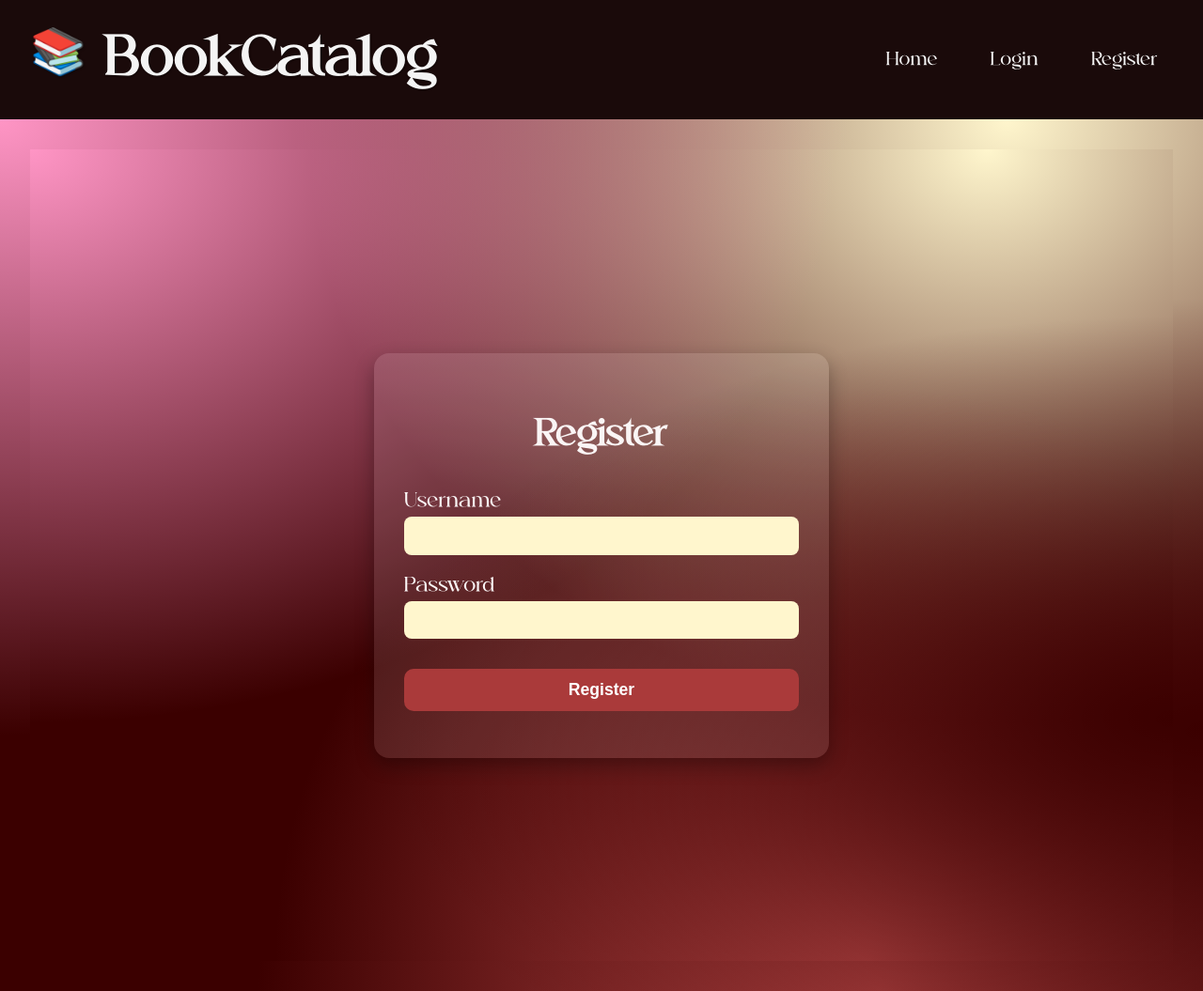
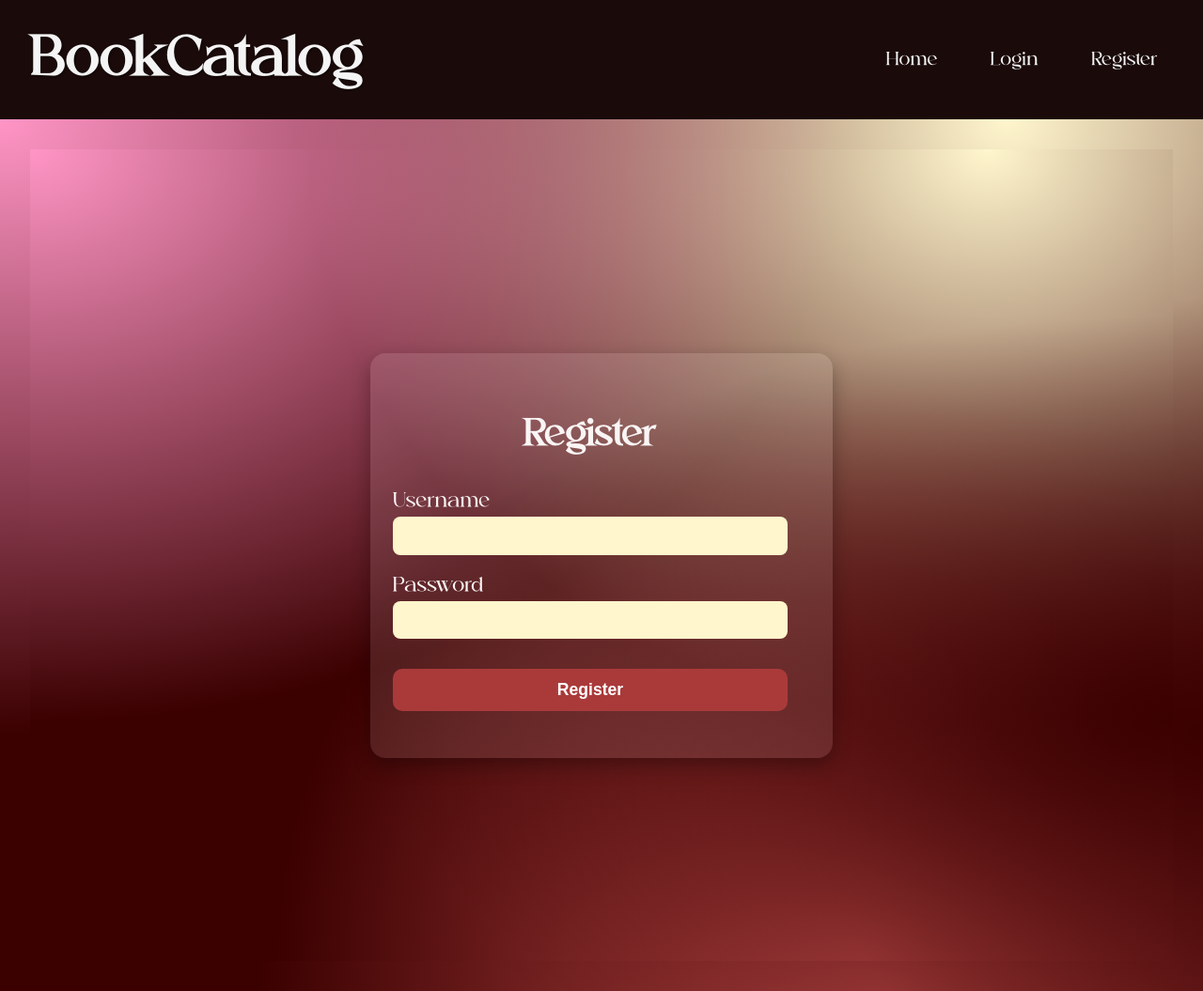
Before and after one commit to vansh-09/Book-Catalouge, a Flask app: page /register in a window 1280 px wide. Shown: the whole page at 94% size. Run offline with Flask 3, Linux system fonts and the light colour scheme.

Commit message:
final changes

```diff
--- a/app.py
+++ b/app.py
@@ -74,8 +74,8 @@ def register():
             flash("Username already exists. Try logging in.", "error")
             return redirect(url_for("register"))
 
-        hashed_pw = bcrypt.generate_password_hash(password).decode("utf-8")
-        users_collection.insert_one({"username": username, "password": hashed_pw})
+        hashed_pw = bcrypt.generate_password_hash("testpass").decode("utf-8")
+        users_collection.insert_one({"username": "testuser", "password": hashed_pw})
         flash("Account created successfully!", "success")
         return redirect(url_for("login"))
 
--- a/static/css/style.css
+++ b/static/css/style.css
@@ -126,7 +126,10 @@ body {
 
 .auth-box {
   background-color: rgba(255, 255, 255, 0.1);
-  padding: 2rem;
+  padding-top: 2rem;
+  padding-bottom: 2rem;
+  padding-left: 1.5rem;
+  padding-right: 3rem;
   border-radius: 16px;
   box-shadow: 0 8px 20px rgba(0, 0, 0, 0.3);
   color: #faf5f5;
@@ -170,7 +173,11 @@ body {
 .auth-box button:hover {
   background-color: #902c2c;
 }
-
+.auth-box form button {
+  display: block;
+  justify-content: center;
+  align-items: center;
+}
 .flash-message {
   padding: 12px 16px;
   border-radius: 8px;
@@ -308,7 +315,7 @@ body {
 
 .book-grid {
   display: grid;
-  grid-template-columns: repeat(auto-fit, minmax(280px, 1fr));
+  grid-template-columns: repeat(auto-fill, minmax(250px, 1fr));
   gap: 2rem;
   justify-content: center;
 }
--- a/templates/base.html
+++ b/templates/base.html
@@ -2,23 +2,33 @@
   <meta charset="UTF-8" />
   <meta name="viewport" content="width=device-width, initial-scale=1.0" />
   <title>{{ title if title else "Book Catalog App" }}</title>
-  <link rel="stylesheet" href="{{ url_for('static', filename='css/style.css') }}" />
-  <link rel="icon" href="{{ url_for('static', filename='favicon.ico') }}" type="image/x-icon">
+  <link
+    rel="stylesheet"
+    href="{{ url_for('static', filename='css/style.css') }}"
+  />
+  <link
+    rel="icon"
+    href="{{ url_for('static', filename='favicon.ico') }}"
+    type="image/x-icon"
+  />
 </head>
 <body>
   <nav class="navbar">
-    <div class="nav-brand">📚 BookCatalog</div>
+    <div class="nav-brand">BookCatalog</div>
 
     <button class="hamburger" id="hamburger">&#9776;</button>
 
     <ul class="nav-links" id="nav-links">
       <li><a href="{{ url_for('home') }}">Home</a></li>
+      {% if session.username %}
+      <li><a href="{{ url_for('add_book') }}">Add Book</a></li>
+      <li><a href="{{ url_for('logout') }}">Logout</a></li>
+      {% else %}
       <li><a href="{{ url_for('login') }}">Login</a></li>
       <li><a href="{{ url_for('register') }}">Register</a></li>
+      {% endif %}
     </ul>
   </nav>
 
-  <div class="page-wrapper">
-    {% block content %}{% endblock %}
-  </div>
+  <div class="page-wrapper">{% block content %}{% endblock %}</div>
 </body>
```
Also changed, not shown: seed.py (added, +24 -0 lines), templates/add_book.html (+17 -11 lines), 3 other files. Lines whose indentation alone changed are shown as unchanged.
